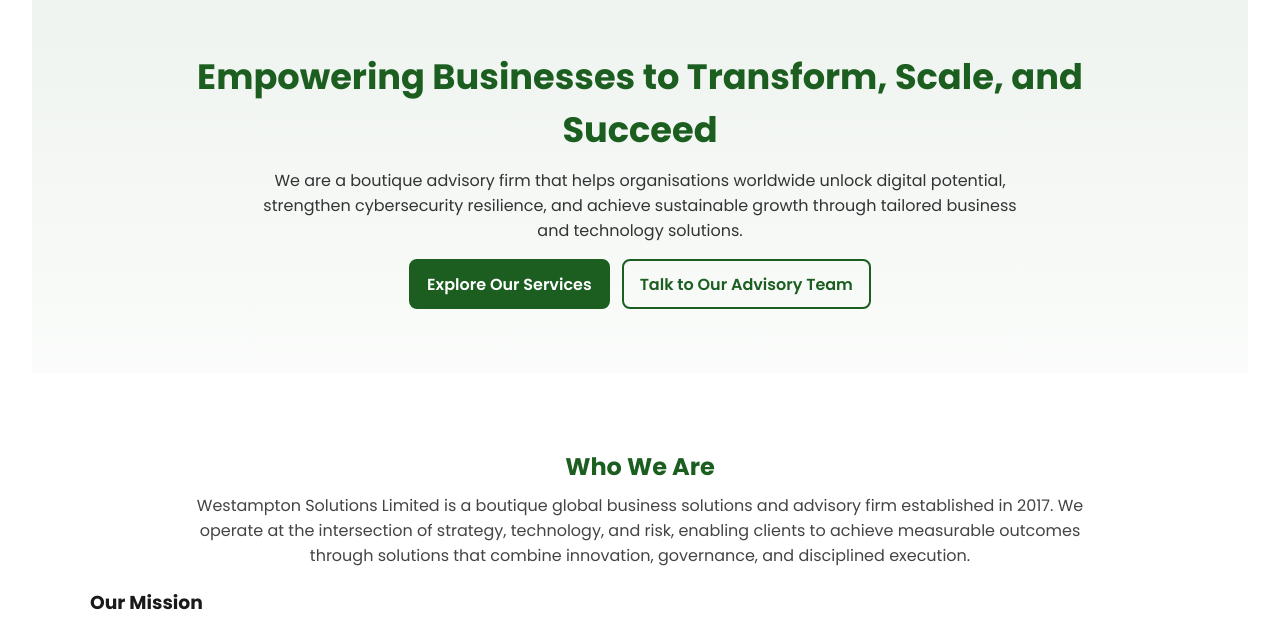
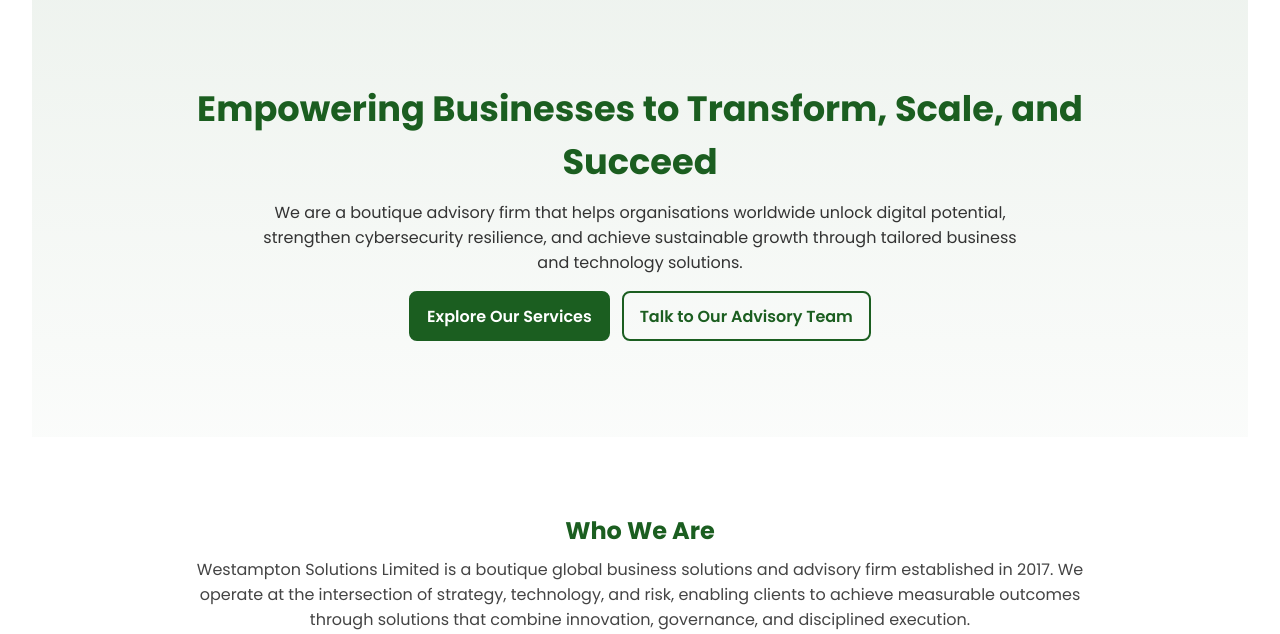
Before and after one commit to walnold/Westampton, a React (Vite) app: page / in a window 1280 px wide. Shown: the part 694-1328 px from the top of the page. Built offline with nearby package versions, Linux system fonts and the light colour scheme.

Commit message:
add about top padding

```diff
--- a/src/components/About/About.css
+++ b/src/components/About/About.css
@@ -11,7 +11,7 @@
     rgba(27, 94, 32, 0.08),
     rgba(27, 94, 32, 0.02)
   );
-  padding: 4rem 1rem;
+  padding: 6rem 1rem;
 }
 .about-hero-inner {
   display: flex;
```
